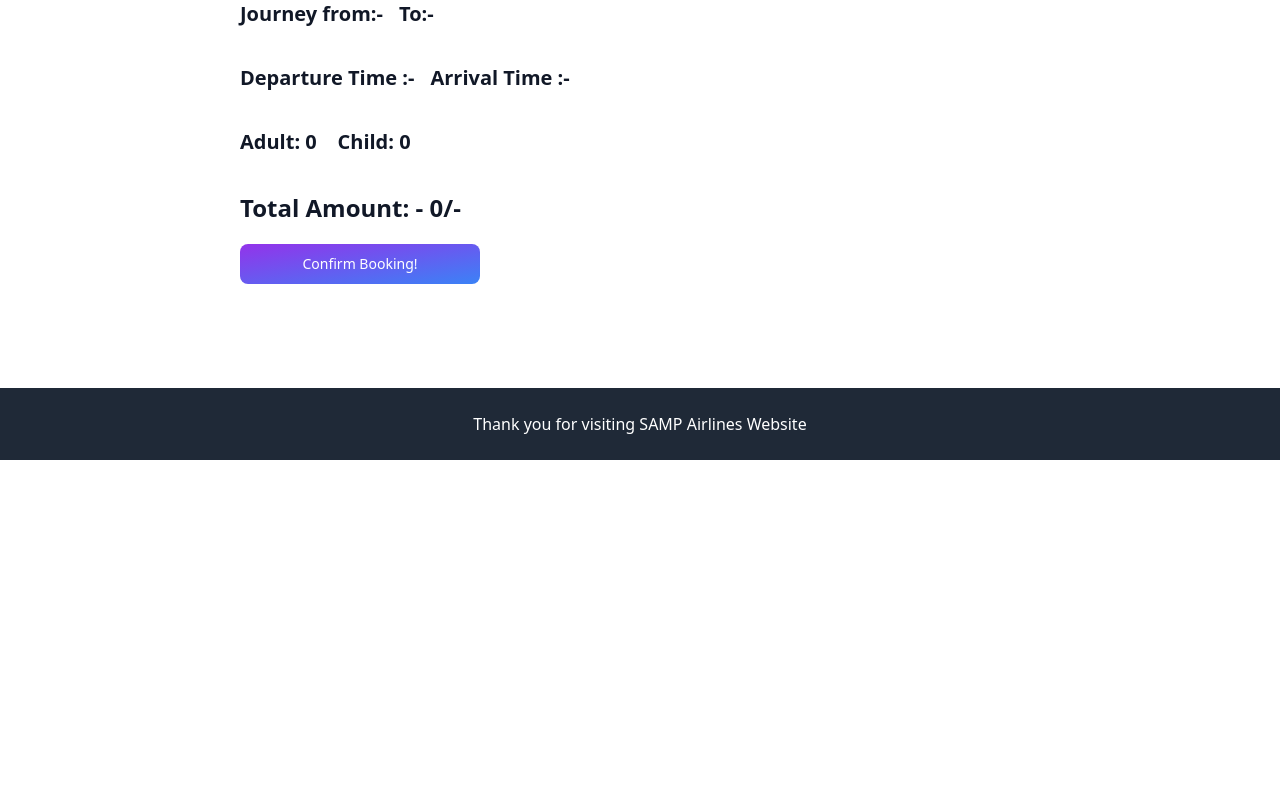
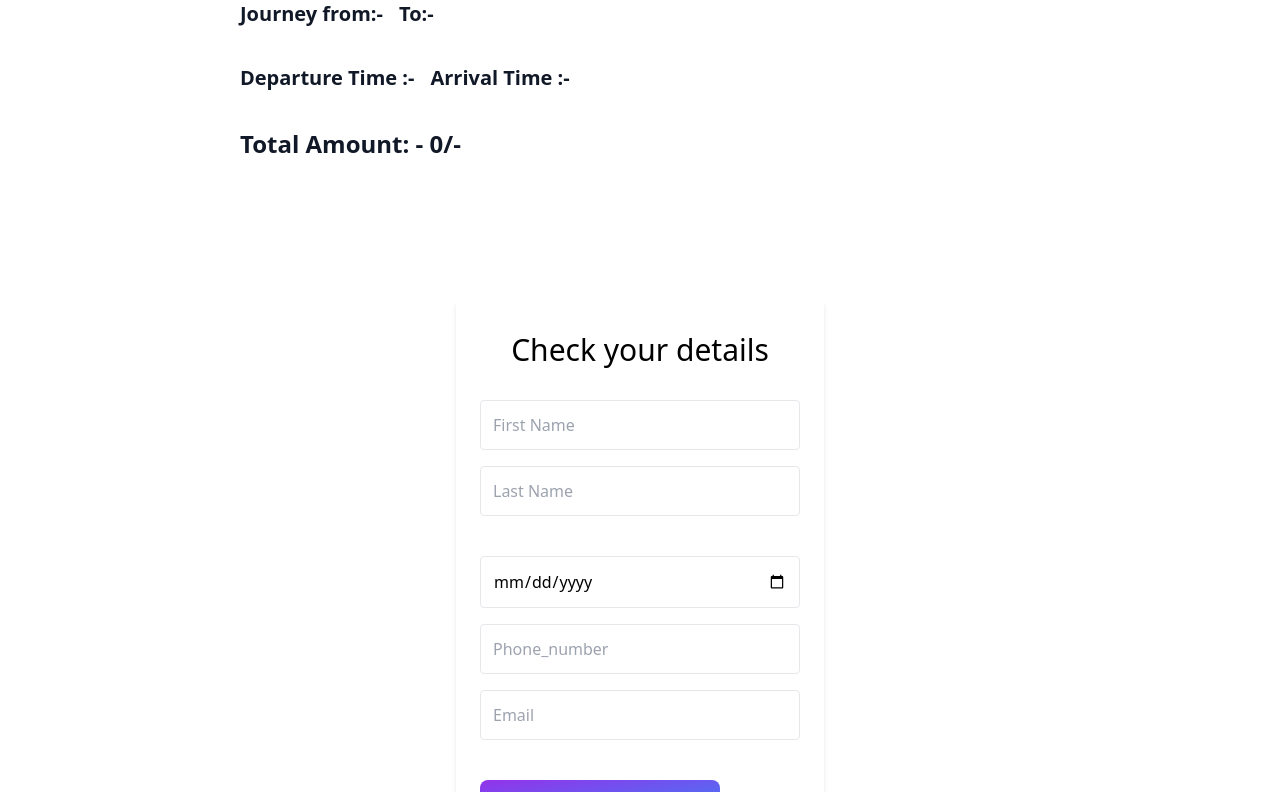
Before and after one commit to mrinmay678/SAMP-Airway-frontend, an Angular app: page /flight/1 in a window 1280 px wide. Shown: the part 340-1132 px from the top of the page. Before the commit the page ends 800 px from the top, so only its background shows below. Built offline with nearby package versions, Linux system fonts and the light colour scheme; no server answers.

Commit message:
multiple passengers

```diff
--- a/src/app/flights/flights.component.html
+++ b/src/app/flights/flights.component.html
@@ -9,8 +9,51 @@
     <div class="flex flex-col md:flex-row gap-1 md:gap-4">
         <p class="mt-4 max-w-2xl text-xl font-bold text-gray-900 "> Departure Time :- <span class="font-semibold">{{departure}} </span></p>
         <p class="mt-4 max-w-2xl text-xl font-bold text-gray-900 "> Arrival Time :- <span class="font-semibold">{{arrival}} </span> </p>
+
     </div>
-    <p class="mt-4 max-w-2xl text-xl text-gray-900 font-bold"> Adult: {{adult}}  &nbsp;&nbsp;&nbsp;Child: {{child}} </p>
+    <!-- <p class="mt-4 max-w-2xl text-xl text-gray-900 font-bold"> Adult: {{adult}}  &nbsp;&nbsp;&nbsp;Child: {{child}} </p> -->
     <p class="mt-4 max-w-2xl text-2xl text-gray-900 font-bold">Total Amount: - <span class="font-semibold">{{fare}}/- </span></p>
-    <button (click)="confirmBooking()" type="button" class="w-full md:w-60 text-white bg-gradient-to-br from-purple-600 to-blue-500 hover:bg-gradient-to-bl focus:ring-4 focus:outline-none focus:ring-blue-300 dark:focus:ring-blue-800 font-medium rounded-lg text-sm px-5 py-2.5 text-center mr-2 mb-2">Confirm Booking!</button>
+    <div class="bg-grey-lighter min-h-screen flex flex-col">
+        <div class="container max-w-sm mx-auto flex-1 flex flex-col items-center justify-center px-2">
+            <form class="bg-white px-6 py-8 rounded shadow-md text-black w-full">
+                <h1 class="mb-8 text-3xl text-center">Check your details</h1>
+
+                <input
+                    type="text"
+                    class="block border border-grey-light w-full p-3 rounded mb-4"
+                    name="first name"
+                    placeholder="First Name" />
+               <input
+                    type="text"
+                    class="block border border-grey-light w-full p-3 rounded mb-4"
+                    name="last name"
+                    placeholder="Last Name" /><br>
+                <input
+                    type="date"
+                    class="block border border-grey-light w-full p-3 rounded mb-4"
+                    name="date_of_birth"
+                    placeholder="Date_of_birth" />
+
+               <input
+                    type="tel"
+                    class="block border border-grey-light w-full p-3 rounded mb-4"
+                    name="phone_number"
+                    placeholder="Phone_number" />
+                <input
+                    type="email"
+                    class="block border border-grey-light w-full p-3 rounded mb-4"
+                    name="email"
+                    placeholder="Email" /><br>
+
+                    <button (click)="confirmBooking()" type="button" class="w-full md:w-60 text-white bg-gradient-to-br from-purple-600 to-blue-500 hover:bg-gradient-to-bl focus:ring-4 focus:outline-none focus:ring-blue-300 dark:focus:ring-blue-800 font-medium rounded-lg text-sm px-5 py-2.5 text-center mr-2 mb-2">Confirm Booking!</button>
+            </form>
+        </div>
+    </div>
+
+
+
+
+
+
+    <!-- <button (click)="confirmBooking()" type="button" class="w-full md:w-60 text-white bg-gradient-to-br from-purple-600 to-blue-500 hover:bg-gradient-to-bl focus:ring-4 focus:outline-none focus:ring-blue-300 dark:focus:ring-blue-800 font-medium rounded-lg text-sm px-5 py-2.5 text-center mr-2 mb-2">Confirm Booking!</button> -->
 </div>
```
